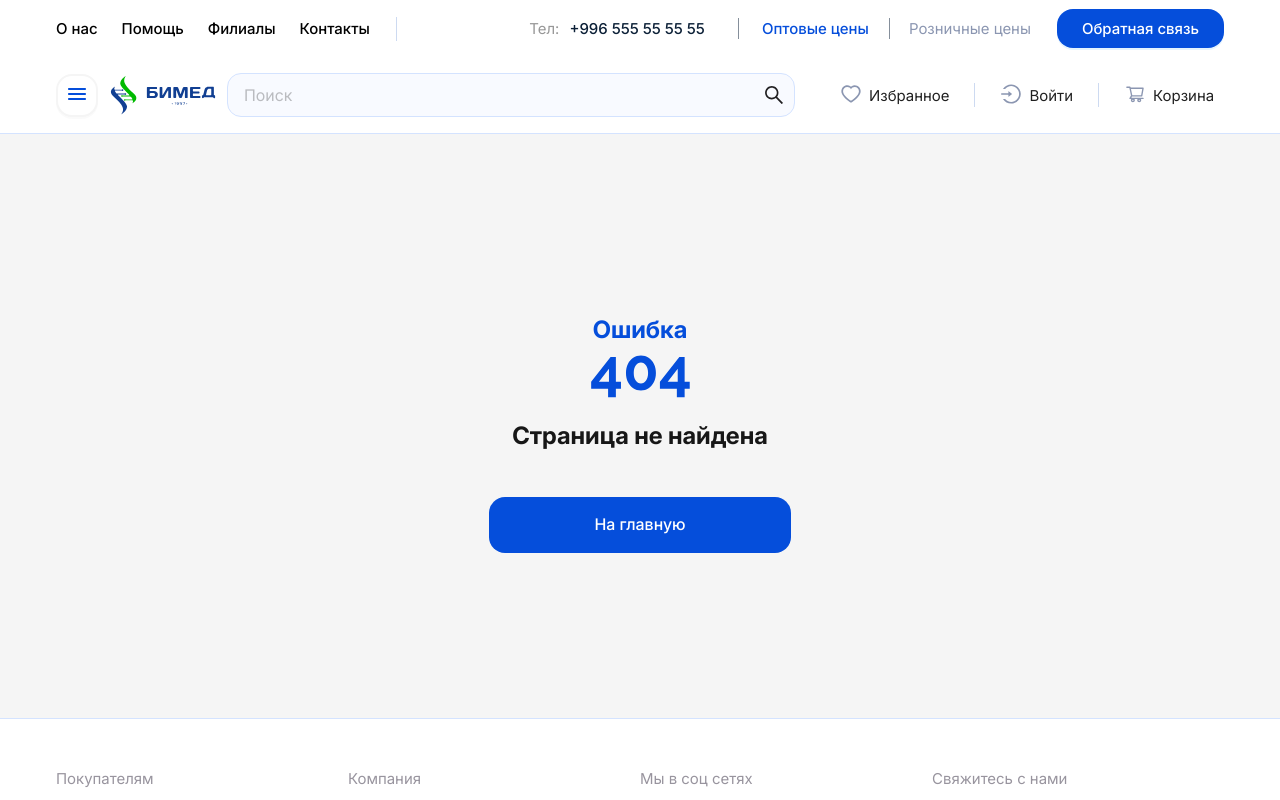
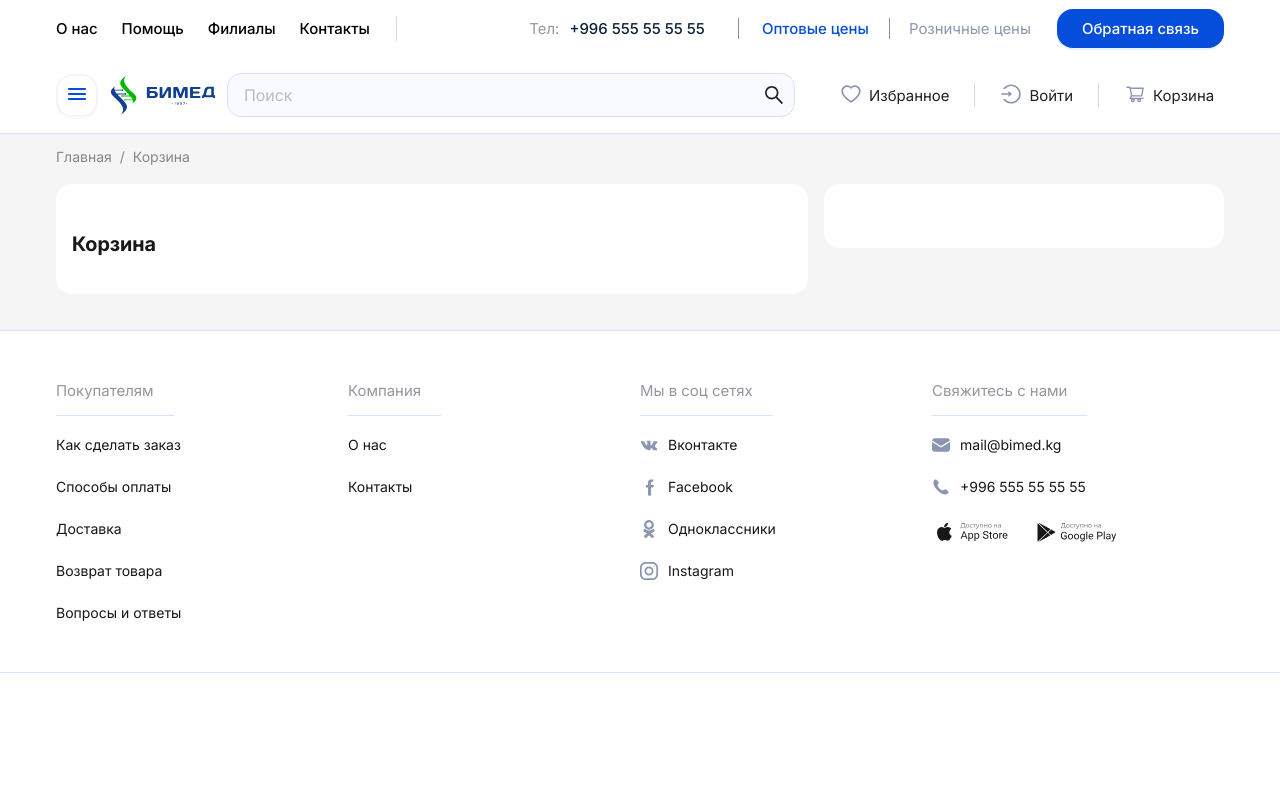
Before and after one commit to arnasir505/bimed, a React (Vite) app: page /cart in a window 1280 px wide. Shown: the top 800 px of the page. Built offline with nearby package versions, Linux system fonts and the light colour scheme; what google-libphonenumber would draw is missing.

Commit message:
Create cart page

```diff
--- a/src/app/ui/App.tsx
+++ b/src/app/ui/App.tsx
@@ -14,6 +14,7 @@ import { Promotions } from 'pages/promotions';
 import { News } from 'pages/news';
 import { NewsFull } from 'pages/news-full';
 import { Branches } from 'pages/branches';
+import { Cart } from 'pages/cart';
 
 export const App = () => {
   return (
@@ -28,6 +29,7 @@ export const App = () => {
       <Route path='/news' element={<News />} />
       <Route path='/news/:id' element={<NewsFull />} />
       <Route path='/branches' element={<Branches />} />
+      <Route path='/cart' element={<Cart />} />
       <Route path='/profile' element={<Profile />}>
         <Route path='' element={<ProfileInfo />} />
         <Route path='favorites' element={<ProfileFavorites />} />
--- /dev/null
+++ b/src/pages/cart/index.ts
@@ -0,0 +1 @@
+export { Cart } from './ui/Cart';
--- /dev/null
+++ b/src/pages/cart/ui/Cart.tsx
@@ -0,0 +1,28 @@
+import { Container, Layout } from 'shared/ui';
+import { Breadcrumb, Typography } from 'antd';
+import { Link } from 'react-router-dom';
+import './style.css';
+
+export const Cart = () => {
+  return (
+    <Layout>
+      <main className='cart-main'>
+        <Container>
+          <Breadcrumb
+            className='cart__breadcrumb'
+            items={[
+              { title: <Link to='/'>Главная</Link> },
+              { title: <Link to='/cart'>Корзина</Link> },
+            ]}
+          />
+          <div className='cart'>
+            <div className='cart-items'>
+              <Typography.Title level={4}>Корзина </Typography.Title>
+            </div>
+            <div className='cart-total'></div>
+          </div>
+        </Container>
+      </main>
+    </Layout>
+  );
+};
--- /dev/null
+++ b/src/pages/cart/ui/style.css
@@ -0,0 +1,28 @@
+.cart-main {
+  background-color: #f5f5f5;
+  padding-top: 12px;
+  padding-bottom: 36px;
+}
+
+.cart {
+  display: flex;
+  gap: 16px;
+  margin-top: 16px;
+  align-items: flex-start;
+}
+
+.cart-items {
+  flex-grow: 2;
+  padding: 19px 16px 36px 16px;
+  border-radius: 16px;
+  background-color: #fff;
+}
+
+.cart-total {
+  flex-basis: 400px;
+  flex-shrink: 0;
+  padding: 32px 38px 32px 24px;
+  border-radius: 16px;
+  background-color: #fff;
+  box-sizing: border-box;
+}
--- a/src/widgets/cart-modal/ui/CartModal.tsx
+++ b/src/widgets/cart-modal/ui/CartModal.tsx
@@ -15,6 +15,7 @@ import { Product } from 'types';
 import { MinusOutlined, PlusOutlined, ShoppingCartOutlined } from '@ant-design/icons';
 import productNoImage from 'assets/images/product-no-image.png';
 import './style.css';
+import { Link } from 'react-router-dom';
 
 interface Props {
   open: boolean;
@@ -100,6 +101,7 @@ export const CartModal: React.FC<Props> = ({ open, closeModal }) => {
               сом
             </Typography.Text>
           </Flex>
+          <Link to={'/cart'}>
             <Button
               type='primary'
               icon={<ShoppingCartOutlined style={{ fontSize: '20px' }} />}
@@ -107,6 +109,7 @@ export const CartModal: React.FC<Props> = ({ open, closeModal }) => {
             >
               Перейти в корзину
             </Button>
+          </Link>
         </Flex>
       </>
     );
--- a/src/widgets/cart-modal/ui/style.css
+++ b/src/widgets/cart-modal/ui/style.css
@@ -70,4 +70,5 @@
 
 .cart-modal__navigate-to-cart {
   height: 40px;
+  width: 100%;
 }
```
Lines whose indentation alone changed are shown as unchanged.
